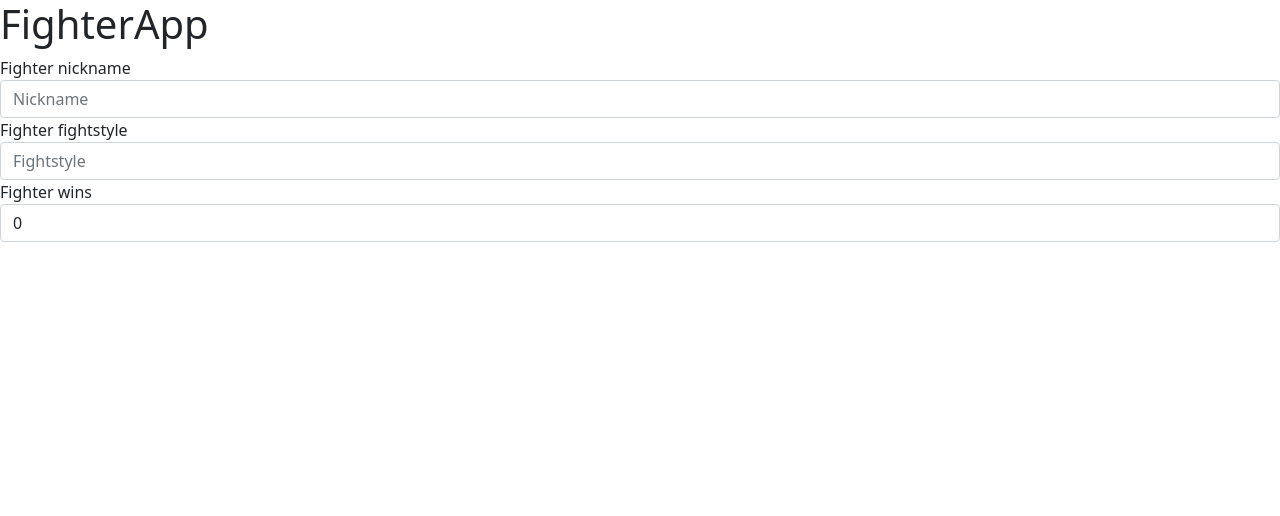
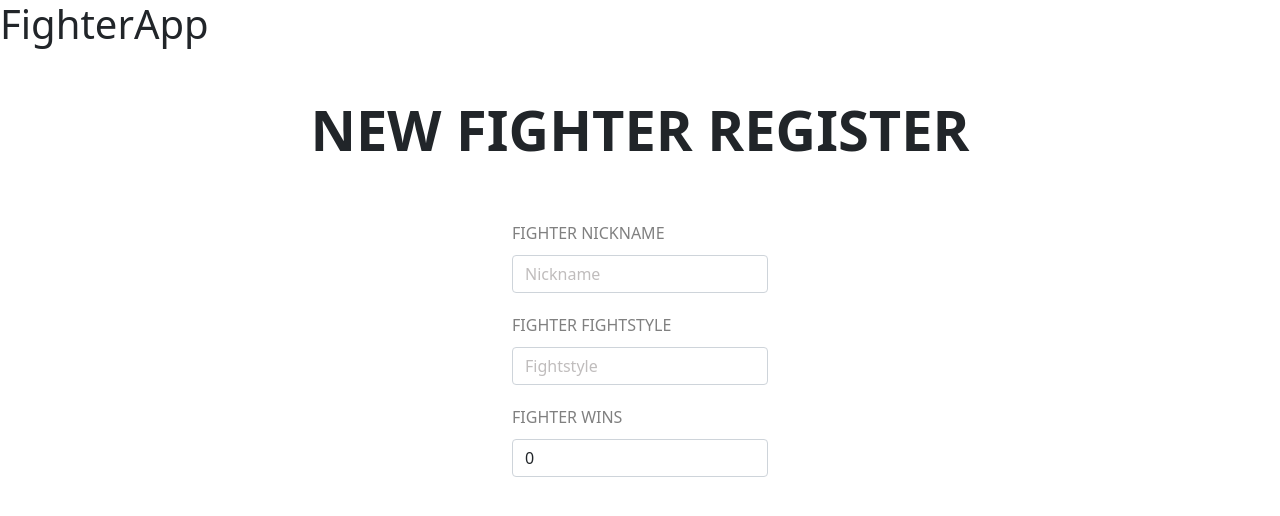
Before and after one commit to ADakulis/FighterApp, an Angular app: page / in a window 1280 px wide. Shown: the top 516 px of the page. Built offline with nearby package versions, Linux system fonts and the light colour scheme.

Commit message:
CSS improved

```diff
--- a/src/app/fighter-details/fighter-details.component.html
+++ b/src/app/fighter-details/fighter-details.component.html
@@ -1 +1,5 @@
+<div>
+  <h1 class="display-4 text-center">New fighter register</h1>
+</div>
+
 <app-fighter-detail-form></app-fighter-detail-form>
--- a/src/styles.css
+++ b/src/styles.css
@@ -1 +1,40 @@
-/* You can add global styles to this file, and also import other style files */
+.form-group label {
+  color: grey;
+  padding-left:40VW;
+  padding-bottom: 10px;
+  margin: auto;
+  text-transform: uppercase;
+}
+
+.display-4{
+  padding-top: 40px;
+  padding-bottom: 50px;
+  font-weight: bold;
+  text-transform: uppercase;
+}
+
+.form-group input{
+  font-weight: 500;
+  text-align: left;
+  width: 20%;
+  margin: auto;
+  margin-bottom: 20px;
+}
+
+.form-group input::placeholder{
+  color: #c0bdbd;
+  font-weight: 300;
+}
+
+thead th{
+  font-weight: 400;
+}
+
+table tbody tr:hover{
+  background-color: #fffbf2;
+  cursor: pointer;
+}
+
+input.invalid{
+  border-color: RED;
+}
```
